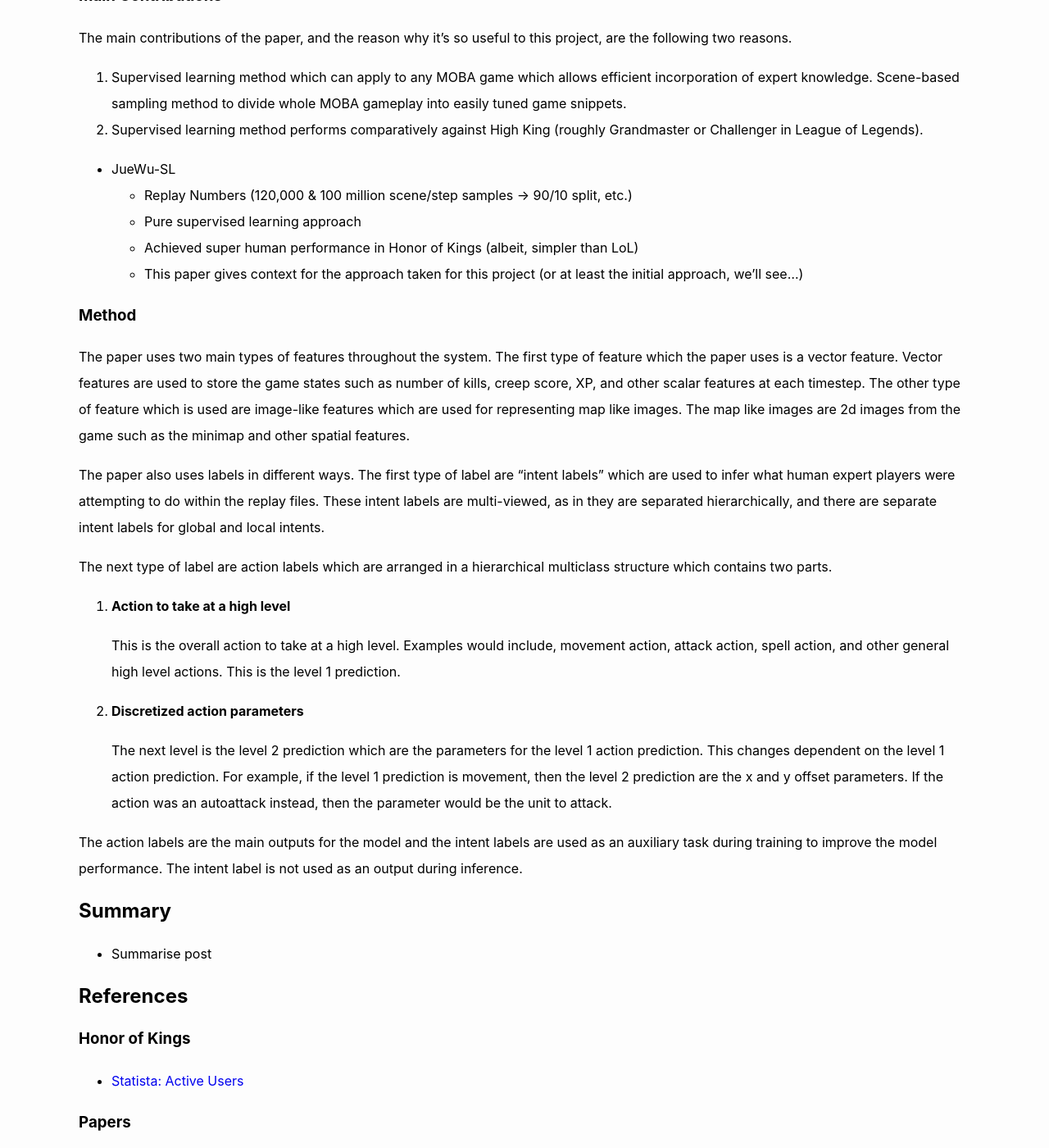
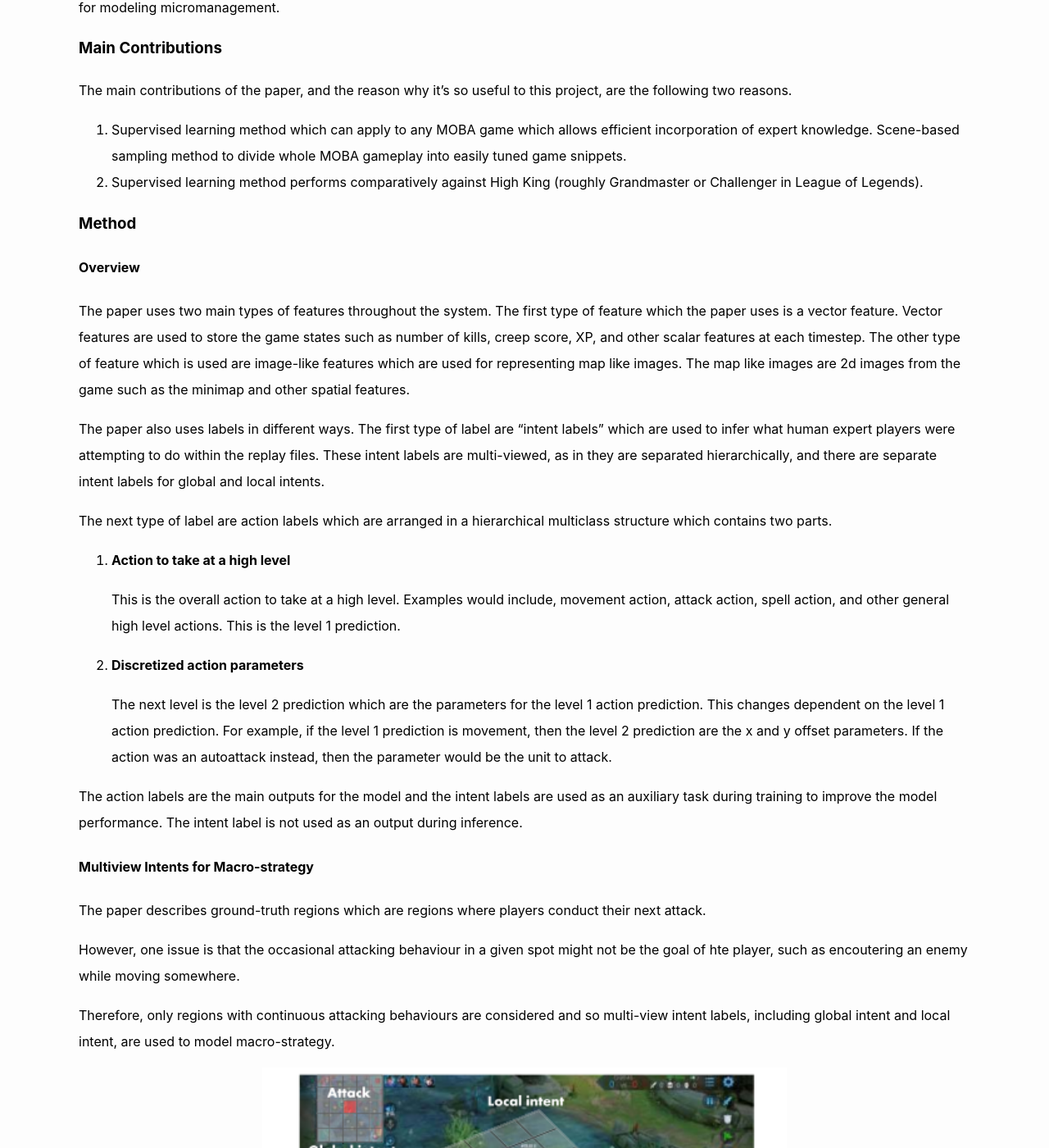
Before and after one commit to MiscellaneousStuff/miscellaneousstuff.github.io, a Jekyll site: the page built from _posts/2021-09-04-tlol-part-4-exploring-the-literature.markdown, in a window 1280 px wide and 1400 px high, scrolled down 2005 px. Shown: the whole window at 82% size. Built offline with Jekyll 4.4.1, drawn with Linux system fonts in a browser that asks for light colours; comment, search, counter and statistics services are not loaded; some of the changed text lies outside the part shown.

Commit message:
multiview intent initial, tlol 4

```diff
--- a/_posts/2021-09-04-tlol-part-4-exploring-the-literature.markdown
+++ b/_posts/2021-09-04-tlol-part-4-exploring-the-literature.markdown
@@ -128,14 +128,18 @@ project, are the following two reasons.
 2. Supervised learning method performs comparatively against High King (roughly
    Grandmaster or Challenger in League of Legends).
 
+<!--
 - JueWu-SL
   - Replay Numbers (120,000 & 100 million scene/step samples -> 90/10 split, etc.)
   - Pure supervised learning approach
   - Achieved super human performance in Honor of Kings (albeit, simpler than LoL)
   - This paper gives context for the approach taken for this project
     (or at least the initial approach, we'll see...)
+-->
 
 ### Method
+
+#### Overview
 
 The paper uses two main types of features throughout the system. The first type
 of feature which the paper uses is a vector feature. Vector features are used to
@@ -171,6 +175,26 @@ The action labels are the main outputs for the model and the intent labels
 are used as an auxiliary task during training to improve the model performance.
 The intent label is not used as an output during inference.
 
+#### Multiview Intents for Macro-strategy
+
+The paper describes ground-truth regions which are regions where players
+conduct their next attack.
+
+However, one issue is that the occasional attacking behaviour in a given
+spot might not be the goal of hte player, such as encoutering an enemy
+while moving somewhere.
+
+Therefore, only regions with continuous attacking behaviours are considered
+and so multi-view intent labels, including global intent and local intent,
+are used to model macro-strategy.
+
+<div style="text-align: center;">
+   <img
+      src="/assets/juewu_sl/multiview_intent_label_design.png"
+      style="width: 100%; max-width: 640px;"
+   />
+</div>
+
 <!--
 ### Hierarchical Reinforcement Learning for Multi-agent MOBA Game
 -->
```
Also changed, not shown: assets/juewu_sl/multiview_intent_label_design.png (added).
